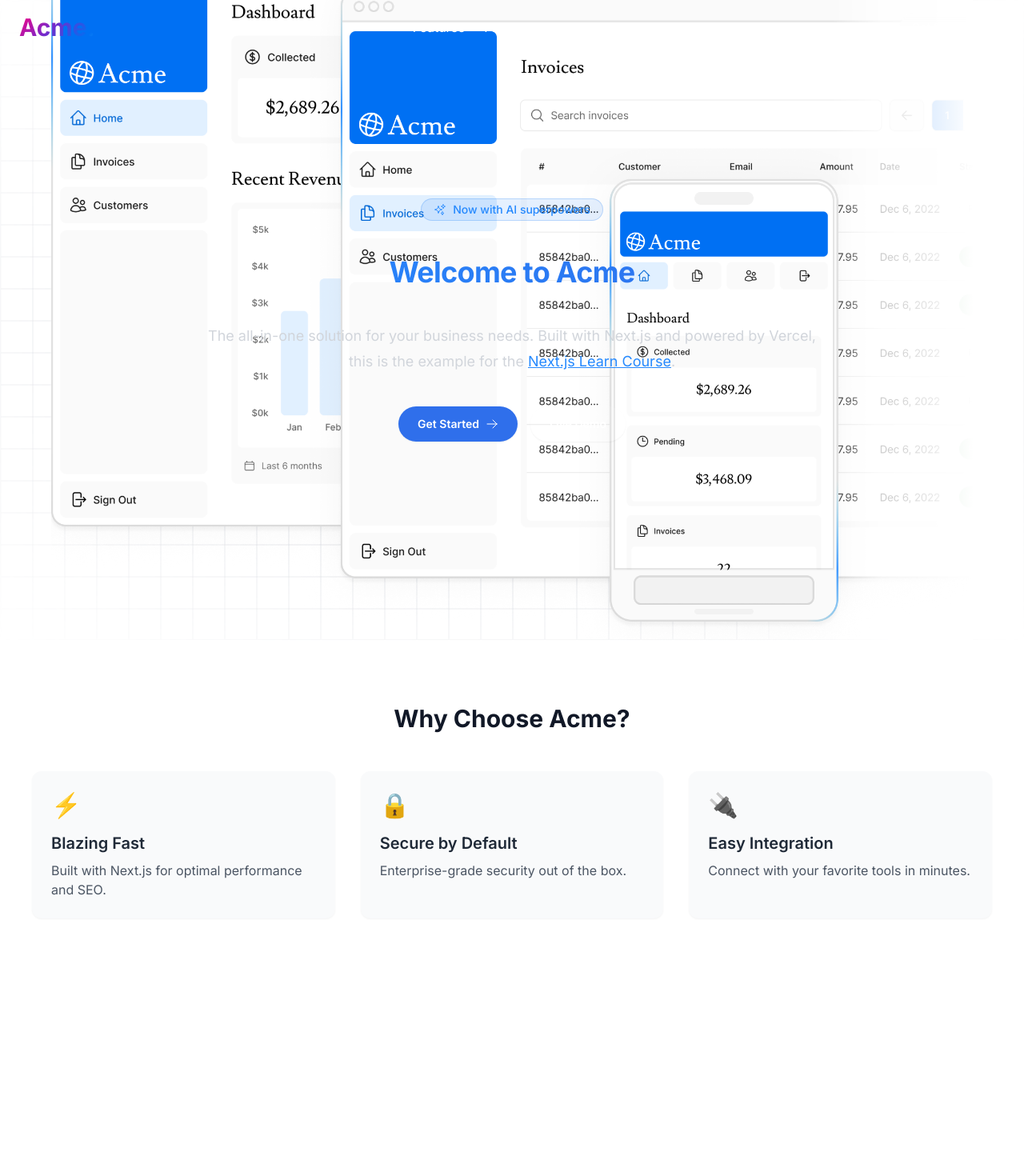
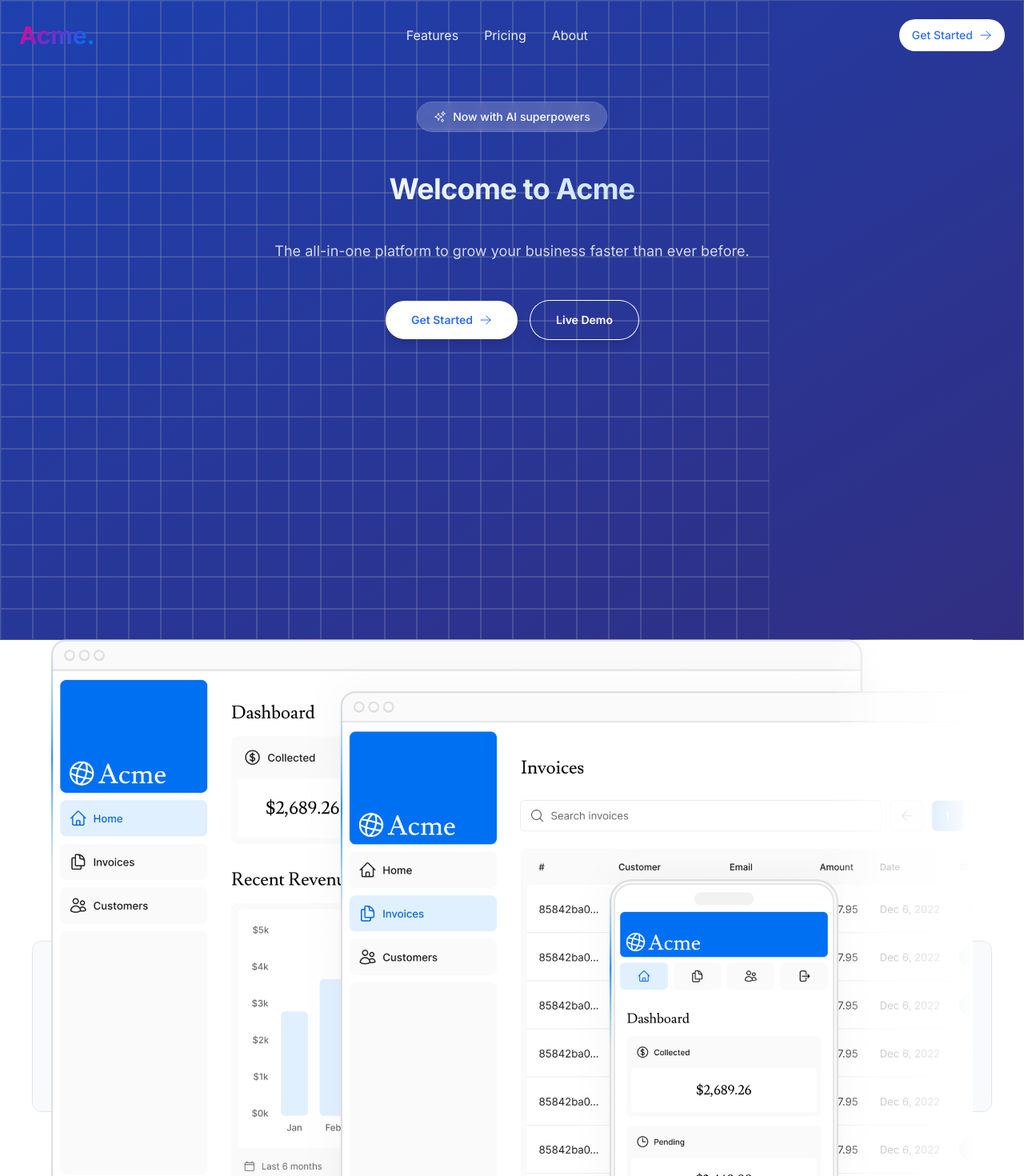
Before and after one commit to Ved05nara/nextjs-dashboard2, a Next.js app: page / in a window 1280 px wide. Shown: the top 1470 px of the page at 80% size. Before the commit the page ends 1228 px from the top, so only its background shows below. Built offline with nearby package versions, Linux system fonts and the light colour scheme; a web font is replaced by a local one.

Commit message:
made changes to home

```diff
--- a/app/page.tsx
+++ b/app/page.tsx
@@ -1,42 +1,34 @@
 'use client';
+
 import { ArrowRightIcon, SparklesIcon } from "@heroicons/react/24/outline";
 import Link from "next/link";
-import { lusitana } from "@/app/ui/fonts";
-import "@/app/ui/global.css";
 import Image from 'next/image';
 import { InteractiveGridPattern } from "@/components/magicui/interactive-grid-pattern";
 import { TypingAnimation } from "@/components/magicui/typing-animation";
 import { AuroraText } from "@/components/magicui/aurora-text";
 import { motion } from "framer-motion";
-import { cn } from "@/lib/utils";
 
 export default function Page() {
   return (
     <main className="flex min-h-screen flex-col">
-      {/* Hero Section */}
-      <div className="relative h-screen w-full overflow-hidden">
-        <InteractiveGridPattern
-          numSquares={30}
-          maxOpacity={0.5}
-          duration={60}
-          repeatDelay={1}
-          className={cn(
-            "[mask-image:radial-gradient(ellipse_at_center,white,transparent)]"
-          )}
-        />
+      {/* Hero Section - Now FULL blue bg */}
+      <div className="relative min-h-screen w-full bg-gradient-to-br from-blue-800 to-indigo-900">
+        <InteractiveGridPattern />
 
-        {/* Header/Nav */}
-        <header className="absolute top-0 z-10 w-full px-6 py-4">
-          <div className="flex items-center justify-between">
-            <AuroraText className="text-3xl font-bold">Acme.</AuroraText>
-            <nav className="hidden md:flex gap-6">
-              <Link href="/features" className="text-white hover:text-blue-200 transition-colors">Features</Link>
-              <Link href="/pricing" className="text-white hover:text-blue-200 transition-colors">Pricing</Link>
-              <Link href="/about" className="text-white hover:text-blue-200 transition-colors">About</Link>
+        {/* Header */}
+        <header className="absolute top-0 z-10 w-full px-6 py-6">
+          <div className="mx-auto max-w-7xl flex items-center justify-between">
+            <Link
+              href="/"
+            ><AuroraText className="text-3xl font-bold text-white">Acme.</AuroraText></Link>
+            <nav className="hidden md:flex gap-8">
+              <Link href="/features" className="text-white/90 hover:text-white transition-colors">Features</Link>
+              <Link href="/pricing" className="text-white/90 hover:text-white transition-colors">Pricing</Link>
+              <Link href="/about" className="text-white/90 hover:text-white transition-colors">About</Link>
             </nav>
             <Link
-              href="/login"
-              className="flex items-center gap-2 rounded-full bg-white/10 px-4 py-2 text-sm font-medium text-white backdrop-blur-sm transition-all hover:bg-white/20"
+              href="/dashboard"
+              className="flex items-center gap-2 rounded-full bg-white px-4 py-2.5 text-sm font-medium text-blue-600 transition-all hover:bg-white/90"
             >
               <span>Get Started</span>
               <ArrowRightIcon className="w-4 h-4" />
@@ -44,60 +36,55 @@
           </div>
         </header>
 
-        {/* Main Content */}
-        <div className="relative z-10 flex h-full flex-col items-center justify-center px-6 text-center md:px-10">
+        {/* Text & Buttons - Centered in blue area */}
+        <div className="relative z-10 flex flex-col items-center justify-center px-6 text-center pt-32 pb-64">
           <motion.div
             initial={{ opacity: 0, y: 20 }}
             animate={{ opacity: 1, y: 0 }}
             transition={{ duration: 0.8 }}
-            className="max-w-4xl"
+            className="max-w-4xl mx-auto"
           >
-            <div className="mb-6 flex justify-center">
-              <span className="flex items-center gap-2 rounded-full bg-blue-500/10 px-4 py-1 text-sm font-medium text-blue-400 ring-1 ring-inset ring-blue-500/20">
+            <div className="mb-8 flex justify-center">
+              <span className="flex items-center gap-2 rounded-full bg-white/20 px-5 py-2 text-sm font-medium text-white ring-1 ring-white/30 backdrop-blur-sm">
                 <SparklesIcon className="h-4 w-4" />
                 Now with AI superpowers
               </span>
             </div>
 
-            <h1 className="text-4xl font-bold tracking-tight text-white sm:text-5xl md:text-6xl lg:text-7xl">
-              <TypingAnimation className="bg-gradient-to-r from-blue-400 to-blue-600 bg-clip-text text-transparent">
+            <h1 className="text-5xl font-bold tracking-tight text-white sm:text-6xl md:text-7xl">
+              <TypingAnimation className="bg-gradient-to-r from-white to-blue-200 bg-clip-text text-transparent">
                 Welcome to Acme
               </TypingAnimation>
             </h1>
 
-            <p className="mt-6 text-lg leading-8 text-gray-300 max-w-3xl mx-auto">
-              The all-in-one solution for your business needs. Built with Next.js and powered by Vercel,
-              this is the example for the{" "}
-              <a href="https://nextjs.org/learn/" className="text-blue-400 hover:text-blue-300 underline">
-                Next.js Learn Course
-              </a>.
+            <p className="mt-6 text-lg text-white/80 max-w-2xl mx-auto">
+              The all-in-one platform to grow your business faster than ever before.
             </p>
 
-            <div className="mt-10 flex flex-col sm:flex-row items-center justify-center gap-4">
+            <div className="mt-12 flex flex-col sm:flex-row items-center justify-center gap-4">
               <Link
-                href="/login"
-                className="flex items-center gap-2 rounded-full bg-blue-600 px-6 py-3 text-sm font-semibold text-white shadow-sm transition-all hover:bg-blue-500 focus-visible:outline focus-visible:outline-2 focus-visible:outline-offset-2 focus-visible:outline-blue-600"
+                href="/dashboard"
+                className="flex items-center gap-2 rounded-full bg-white px-8 py-3.5 text-sm font-semibold text-blue-600 shadow-lg transition-all hover:bg-white/90 hover:shadow-xl"
               >
                 Get Started <ArrowRightIcon className="w-4 h-4" />
               </Link>
               <Link
                 href="/demo"
-                className="rounded-full bg-white/10 px-6 py-3 text-sm font-semibold text-white shadow-sm transition-all hover:bg-white/20"
+                className="rounded-full bg-transparent px-8 py-3.5 text-sm font-semibold text-white shadow-lg ring-1 ring-white transition-all hover:bg-white/10"
               >
                 Live Demo
               </Link>
             </div>
           </motion.div>
         </div>
-
-        {/* Hero Image */}
+        {/* Hero Image - Pushed WAY down */}
         <motion.div
           initial={{ opacity: 0 }}
           animate={{ opacity: 1 }}
           transition={{ delay: 0.5, duration: 1 }}
-          className="absolute bottom-0 left-0 right-0 flex justify-center"
+          className="absolute bottom-0 left-0 right-0 translate-y-[100%] z-0" // Pushes image 100% down
         >
-          <div className="relative w-full max-w-6xl">
+          <div className="relative w-full max-w-6xl mx-auto">
             <Image
               src="/hero-desktop.png"
               alt="Dashboard preview"
@@ -118,10 +105,14 @@
         </motion.div>
       </div>
 
-      {/* Features Section */}
-      <section className="py-20 px-6 sm:px-10 bg-white">
+      {/* Features Section - Starts BELOW the image */}
+      <section className="pt-48 pb-24 px-6 sm:px-10 bg-white"> {/* Extra top padding */}
         <div className="max-w-7xl mx-auto">
-          <h2 className="text-3xl font-bold text-center text-gray-900 mb-12">Why Choose Acme?</h2>
+          <h2 className="text-4xl font-bold text-center text-gray-900 mb-6">Why Choose Acme?</h2>
+          <p className="text-center text-lg text-gray-600 max-w-3xl mx-auto mb-16">
+            Acme is designed to help you build and scale your business with ease.
+            Here are some of the key features that set us apart.
+          </p>
           <div className="grid grid-cols-1 md:grid-cols-3 gap-8">
             {[
               {
@@ -146,10 +137,10 @@
                 whileInView={{ opacity: 1, y: 0 }}
                 transition={{ delay: index * 0.1 }}
                 viewport={{ once: true }}
-                className="bg-gray-50 p-6 rounded-xl shadow-sm hover:shadow-md transition-shadow"
+                className="bg-gray-50 p-8 rounded-xl border border-gray-200 hover:border-blue-200 transition-all"
               >
-                <div className="text-3xl mb-4">{feature.icon}</div>
-                <h3 className="text-xl font-semibold mb-2 text-gray-800">{feature.title}</h3>
+                <div className="text-4xl mb-5">{feature.icon}</div>
+                <h3 className="text-xl font-semibold mb-3 text-gray-800">{feature.title}</h3>
                 <p className="text-gray-600">{feature.description}</p>
               </motion.div>
             ))}
--- a/app/ui/skeleton.tsx
+++ b/app/ui/skeleton.tsx
@@ -9,11 +9,11 @@
         <div className="loader">
           <p>loading</p>
           <div className="words">
-            <span className="word">buttons</span>
-            <span className="word">forms</span>
-            <span className="word">switches</span>
+            <span className="word">invoices</span>
+            <span className="word">graphs</span>
+            <span className="word">customers</span>
             <span className="word">cards</span>
-            <span className="word">buttons</span>
+            <span className="word">data</span>
           </div>
         </div>
       </div>
```
